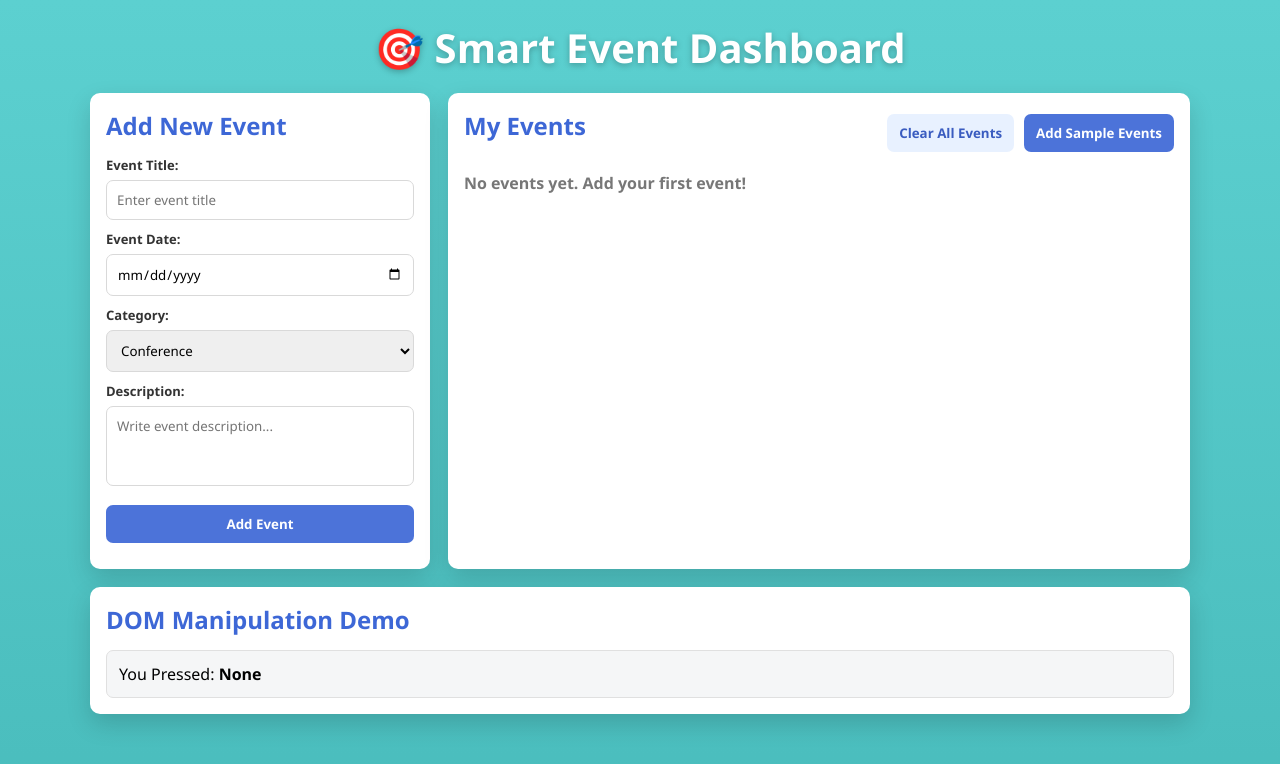
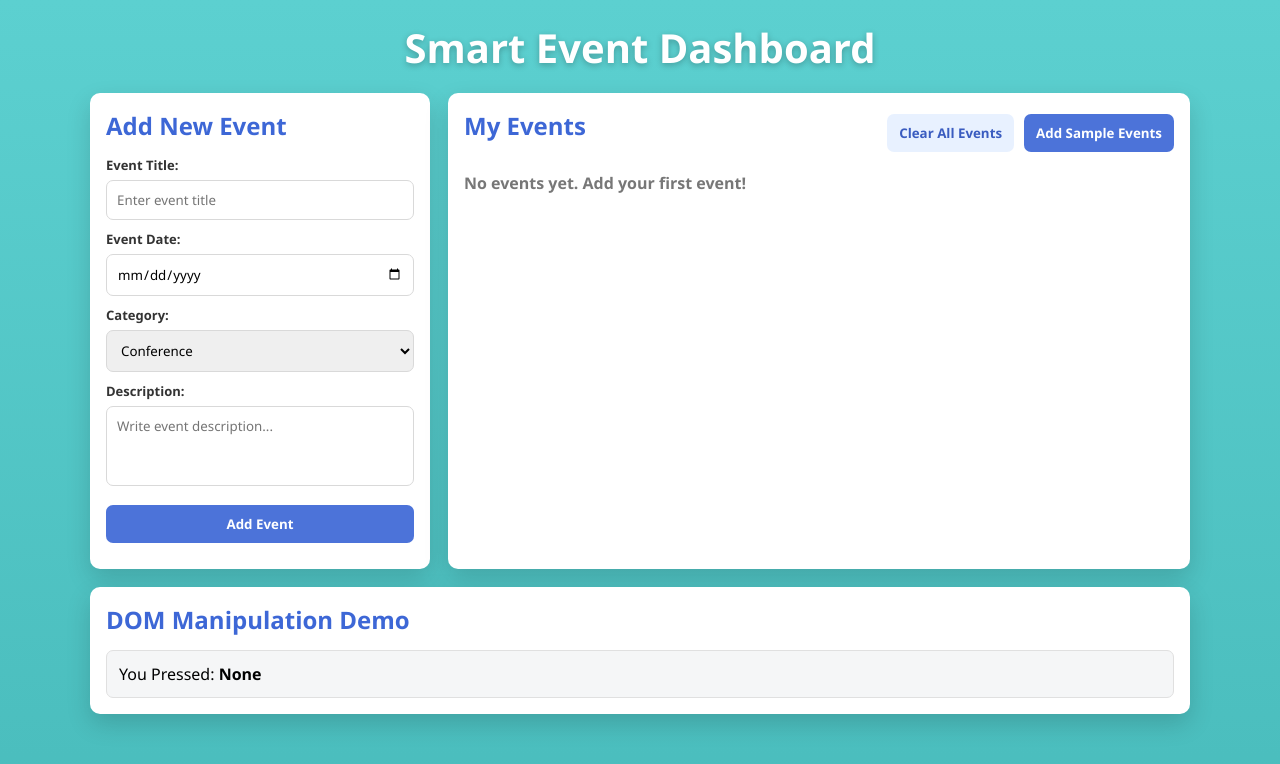
Before and after one commit to nishantkumar1826/Smart_event_Dashboard, a plain HTML site: page index.html in a window 1280 px wide. Drawn offline with Linux system fonts and the light colour scheme.

```diff
--- a/index.html
+++ b/index.html
@@ -9,7 +9,7 @@
 
 <body>
   <header class="topbar">
-    <h1>🎯 Smart Event Dashboard</h1>
+    <h1> Smart Event Dashboard</h1>
   </header>
 
   <main class="container">
```
